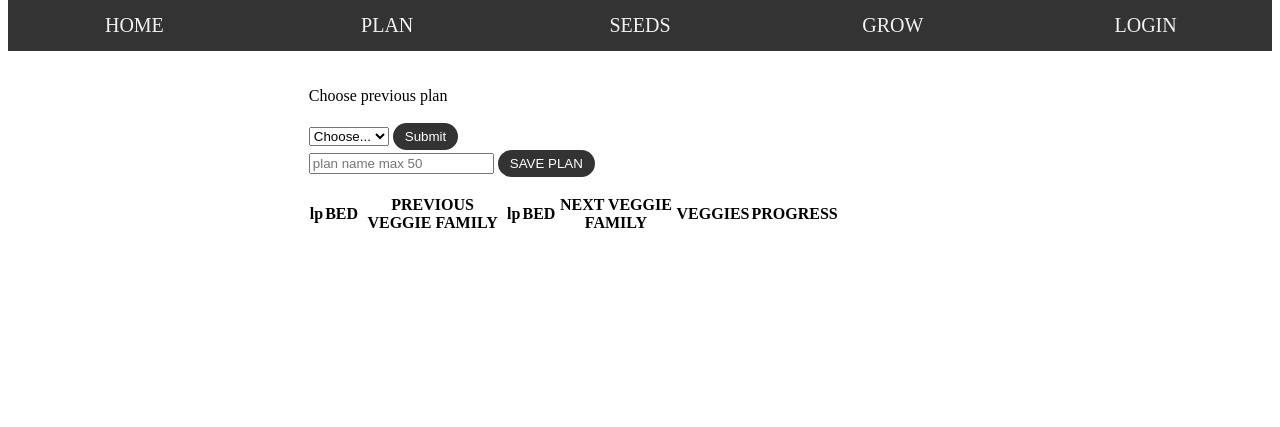
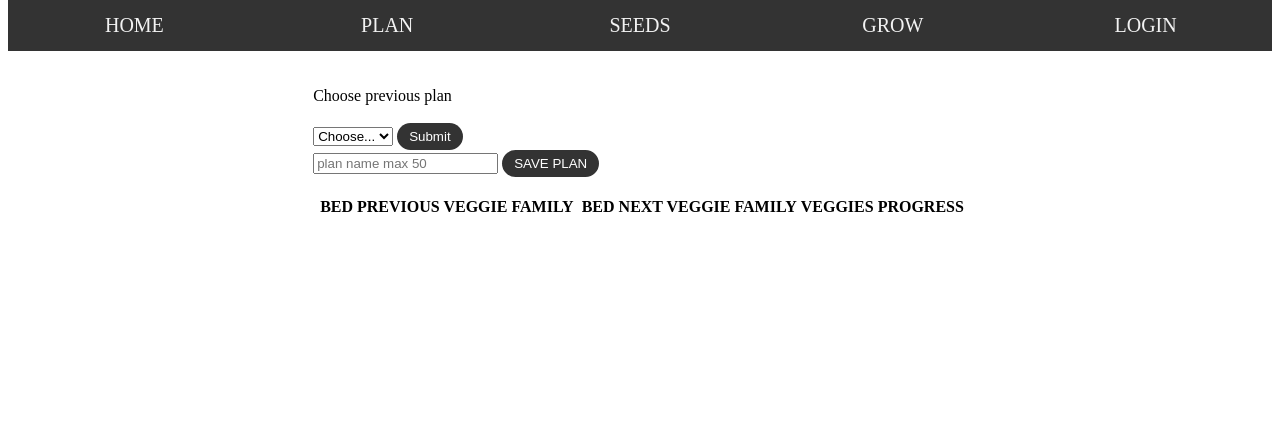
Before and after one commit to MartaKasprzyk/EasyVeggies, a Django app: template templates/plan_option2_upload.html in a window 1280 px wide. Shown: the part 132-559 px from the top of the page. Run offline with Django 5.2, Linux system fonts and the light colour scheme; the template is opened without the code that fills it, so the values that code supplies are empty; some libraries are stand-ins or nearby versions.

Commit message:
tables main styling done

```diff
--- a/static/css/styles.css
+++ b/static/css/styles.css
@@ -104,11 +104,6 @@ div.content-wrap {
   width: 250px;
 }
 
-.plan_table {
-  width: 80%;
-  border-collapse: collapse;
-}
-
 .description{
   text-align: center;
 }
--- a/templates/grow_veggies.html
+++ b/templates/grow_veggies.html
@@ -6,9 +6,9 @@
         Growing condition for your veggie is not in the table?
         <button class="button"><a class="style" href="{% url "grow_veggie_add" %}">ADD CONDITION</a></button>
         <br><br>
-        <table>
+        <table class="table table-light table-stripped table-hover">
             <tr>
-                <th>lp</th>
+                <th></th>
                 <th>VEGGIE</th>
                 <th>SUN</th>
                 <th>WATER</th>
--- a/templates/plan_list.html
+++ b/templates/plan_list.html
@@ -3,14 +3,15 @@
     <div>
         View all plans for your veggie garden.
         <br><br>
-        <table>
+        <table class="table table-light table-stripped table-hover">
             <tr>
-                <th>lp</th>
+                <th></th>
                 <th>NAME</th>
                 <th></th>
                 <th></th>
                 <th></th>
             </tr>
+        <tbody>
                  {% for plan in plans %}
                      <tr>
                      <td>{{ forloop.counter }}</td>
@@ -31,6 +32,7 @@
                          </button>
                      </td>
                 {% endfor %}
+        </tbody>
         </table>
     </div>
 {% endblock %}
--- a/templates/plan_option1.html
+++ b/templates/plan_option1.html
@@ -18,9 +18,9 @@
         <input type="text" placeholder="plan name max 50" name="plan_name">
         <input type="submit" value="SAVE PLAN" name="save_plan" class="button">
         <br><br>
-        <table class="plan_table">
+        <table class="table table-light table-stripped table-hover">
             <tr>
-                <th>lp</th>
+                <th></th>
                 <th>BED</th>
                 <th>VEGGIE FAMILY</th>
                 <th>VEGGIES</th>
--- a/templates/plan_option2.html
+++ b/templates/plan_option2.html
@@ -18,11 +18,11 @@
             <input type="text" placeholder="plan name max 50" name="plan_name">
             <input type="submit" value="SAVE PLAN" name="save_plan" class="button">
             <br><br>
-            <table class="plan_table">
+            <table class="table table-light table-stripped table-hover">
                 <tr>
-                    <th>lp</th>
+                    <th></th>
                     <th>PREVIOUS VEGGIE FAMILY</th>
-                    <th>lp</th>
+                    <th></th>
                     <th>BED</th>
                     <th>NEXT VEGGIE FAMILY</th>
                     <th>VEGGIES</th>
--- a/templates/plan_option2_upload.html
+++ b/templates/plan_option2_upload.html
@@ -19,12 +19,12 @@
         <input type="text" placeholder="plan name max 50" name="plan_name">
         <input type="submit" value="SAVE PLAN" name="save_plan" class="button">
         <br><br>
-        <table class="plan_table">
+        <table class="table table-light table-stripped table-hover">
             <tr>
-                <th>lp</th>
+                <th></th>
                 <th>BED</th>
                 <th>PREVIOUS VEGGIE FAMILY</th>
-                <th>lp</th>
+                <th></th>
                 <th>BED</th>
                 <th>NEXT VEGGIE FAMILY</th>
                 <th>VEGGIES</th>
--- a/templates/plan_update.html
+++ b/templates/plan_update.html
@@ -9,7 +9,7 @@
         <br><br>
         <table class="plan_table">
             <tr>
-                <th>lp</th>
+                <th></th>
                 <th>BED</th>
                 <th>PREVIOUS VEGGIE FAMILY</th>
                 <th>VEGGIES</th>
--- a/templates/seeds.html
+++ b/templates/seeds.html
@@ -8,9 +8,9 @@
     <a class="style" href="{% url "seed_add" %}">ADD SEED</a>
     </button>
      <br><br>
-    <table>
+    <table class="table table-light table-stripped table-hover">
         <tr>
-            <th>lp</th>
+            <th></th>
             <th>VEGGIE</th>
             <th>VARIETY</th>
             <th>COMPANY</th>
```
